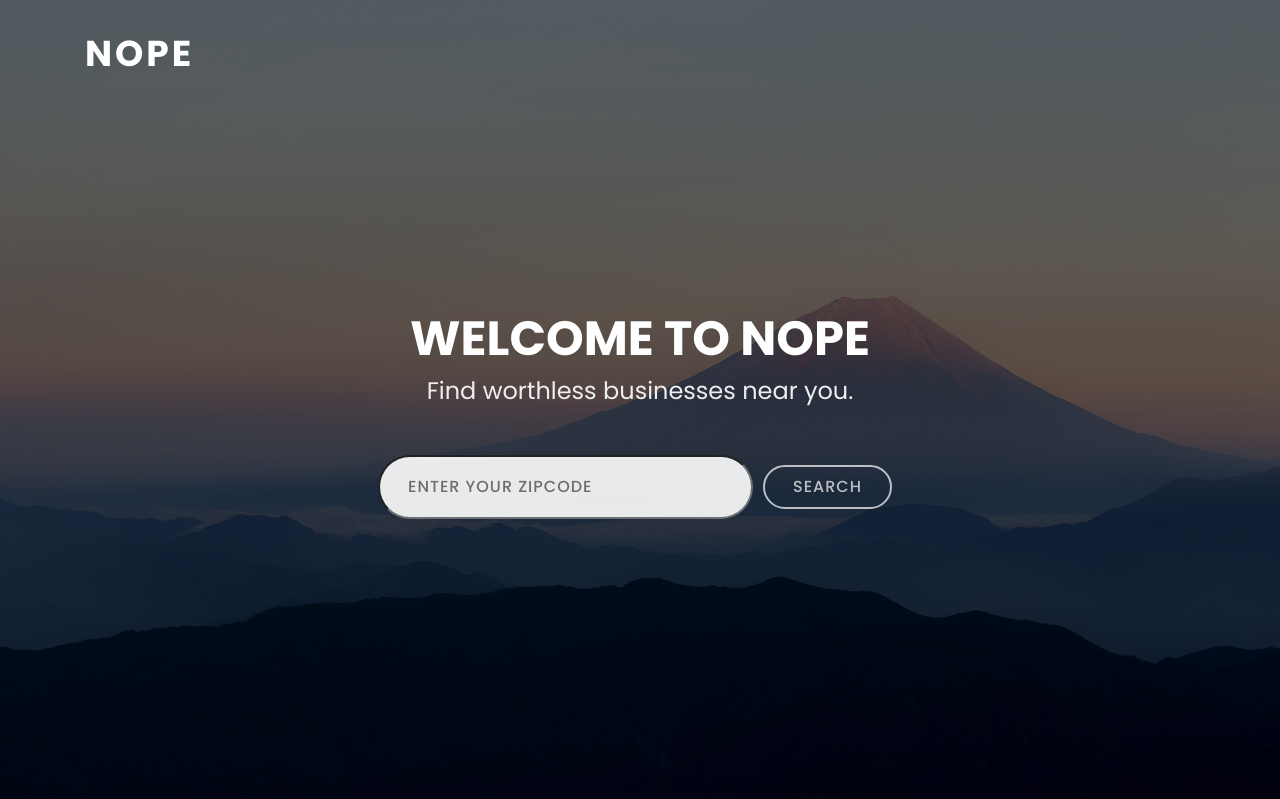
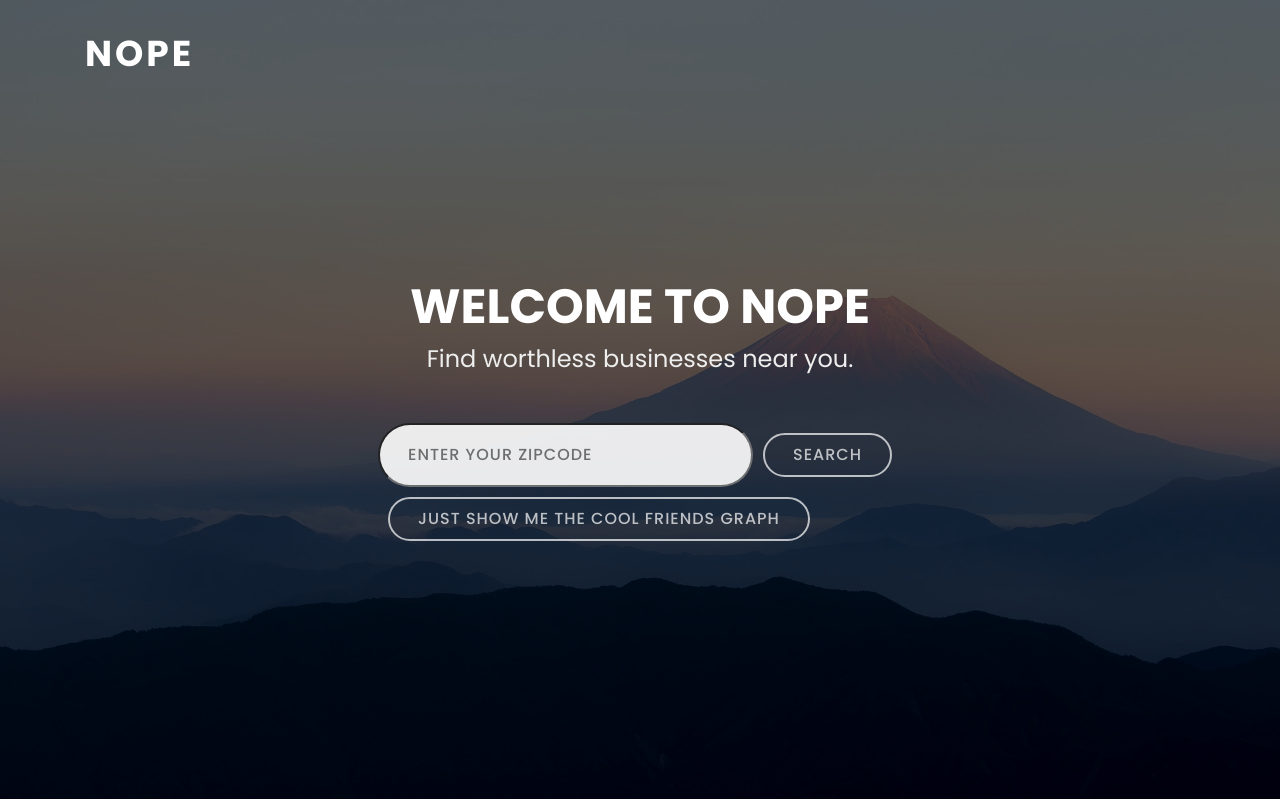
Before and after one commit to wl5/db_website, a Flask app: page / in a window 1280 px wide. Shown: the top 799 px of the page. Run offline with Flask 2, Linux system fonts and the light colour scheme; parts of the project's set-up code (start-up, migrations or seed data) failed here and were passed over; some libraries are stand-ins or nearby versions.

Commit message:
update index

```diff
--- a/templates/index.html
+++ b/templates/index.html
@@ -68,9 +68,12 @@
         <input type="text" class="search-box" placeholder="Enter your zipcode" name="zipcode" id="txtSearch"/>
         <div class="input-group-btn">
           <a onclick="document.getElementById('my_form').submit(); return false;" class="btn-get-started">Search</a>
-        </div>
+	</div>
       </div>
     </div>
+  </div>
+  <div class="row">
+    <a href="/query_friends" class="btn-get-started">Just show me the cool friends graph</a>
   </div>
 </form>
     </div>
```
